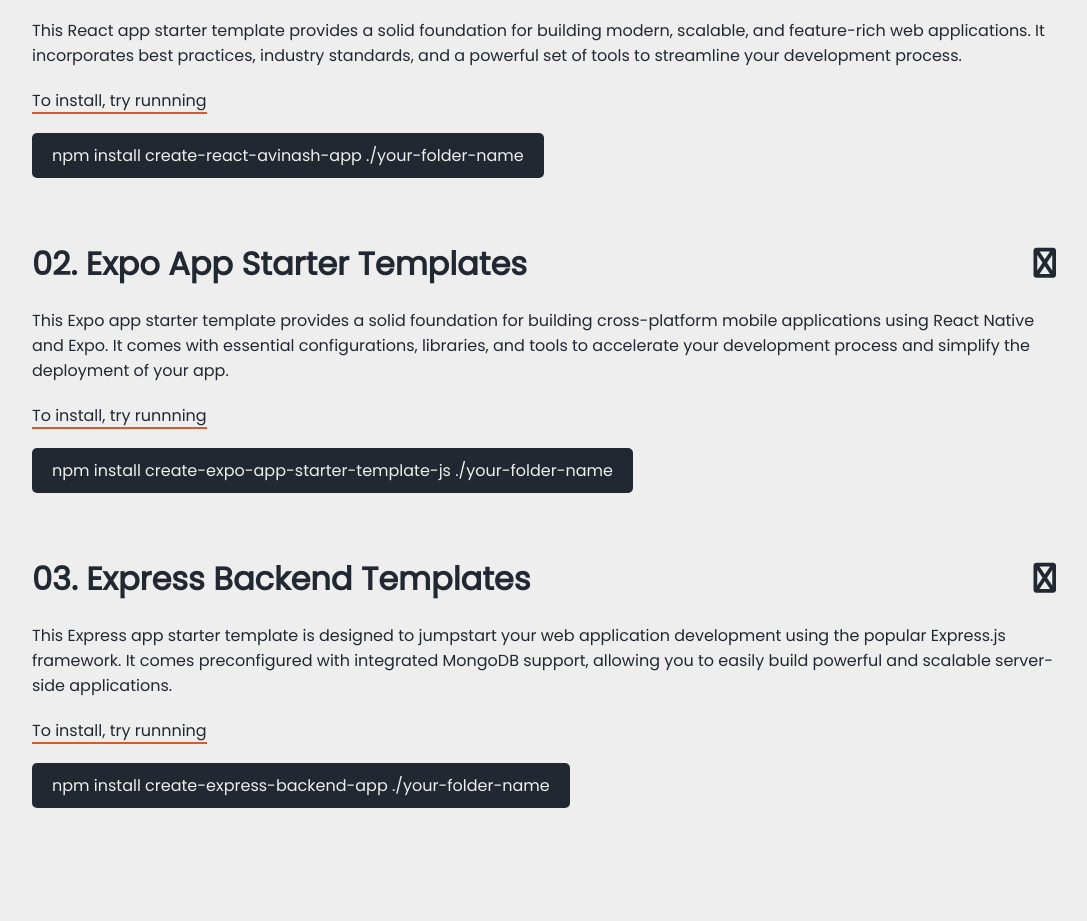
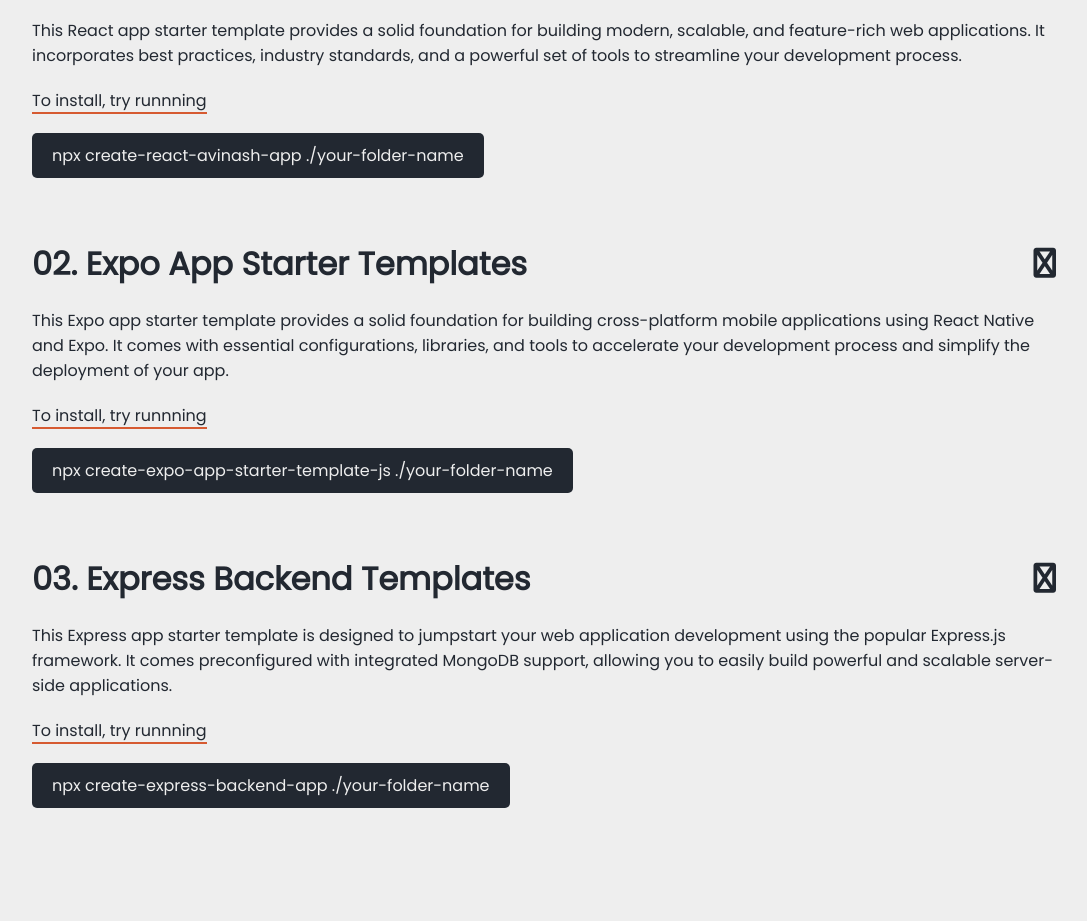
Before and after one commit to tier3guy/portfolio-2k23, a React (Create React App) app: page / in a window 1280 px wide. Shown: the part 3980-4901 px from the top of the page, without its empty margins (96-1183 px from the left). Built offline with nearby package versions, Linux system fonts and the light colour scheme.

Commit message:
updating commands

```diff
--- a/src/pages/Products.jsx
+++ b/src/pages/Products.jsx
@@ -53,7 +53,7 @@
             }}
             className="cursor-pointer"
           >
-            npm install create-react-avinash-app ./your-folder-name
+            npx create-react-avinash-app ./your-folder-name
           </p>
         </p>
       </div>
@@ -103,7 +103,7 @@
             }}
             className="cursor-pointer"
           >
-            npm install create-expo-app-starter-template-js ./your-folder-name
+            npx create-expo-app-starter-template-js ./your-folder-name
           </p>
         </p>
       </div>
@@ -152,7 +152,7 @@
             className="cursor-pointer"
             id="code"
           >
-            npm install create-express-backend-app ./your-folder-name
+            npx create-express-backend-app ./your-folder-name
           </p>
         </p>
       </div>
```
